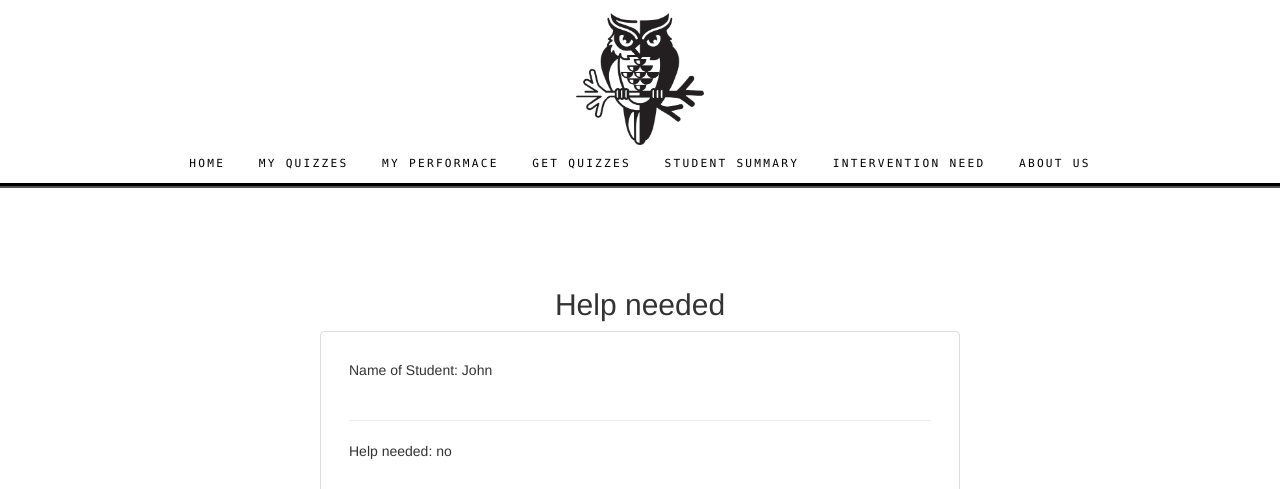
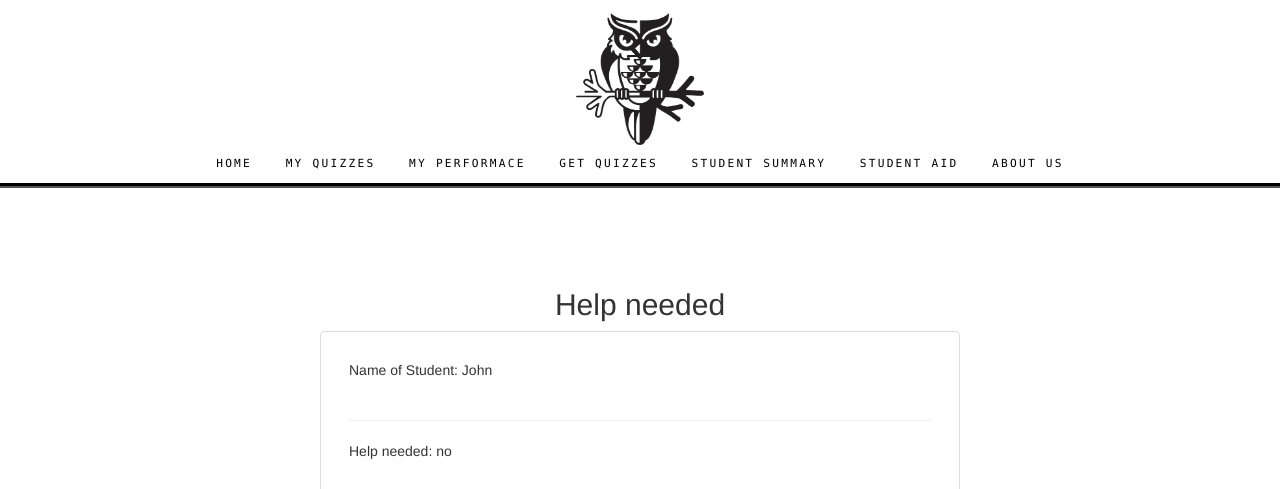
Before and after one commit to thenosewizard/portfolioProject, a Django app: page /quiz/report/ in a window 1280 px wide. Shown: the top 489 px of the page. Run offline with Django 3.2, Linux system fonts and the light colour scheme; data comes from the database, SQL or seed files in the repository; some libraries are stand-ins or nearby versions.

Commit message:
Final push

```diff
--- a/learning/quiz/templates/base.html
+++ b/learning/quiz/templates/base.html
@@ -38,7 +38,7 @@
                     <li><a href="{% url 'individual-list' %}">My Performace</a></li>
                     <li><a href="{% url 'requestQuiz-list'%}">Get Quizzes</a></li>
                     <li><a href="{% url 'result-list'%}">Student Summary</a></li>
-                    <li><a href="{% url 'need-list'%}">Intervention need</a></li>
+                    <li><a href="{% url 'need-list'%}">Student Aid</a></li>
 
                     <li><a href="about.html">About us</a></li>
                 </ul>
```
